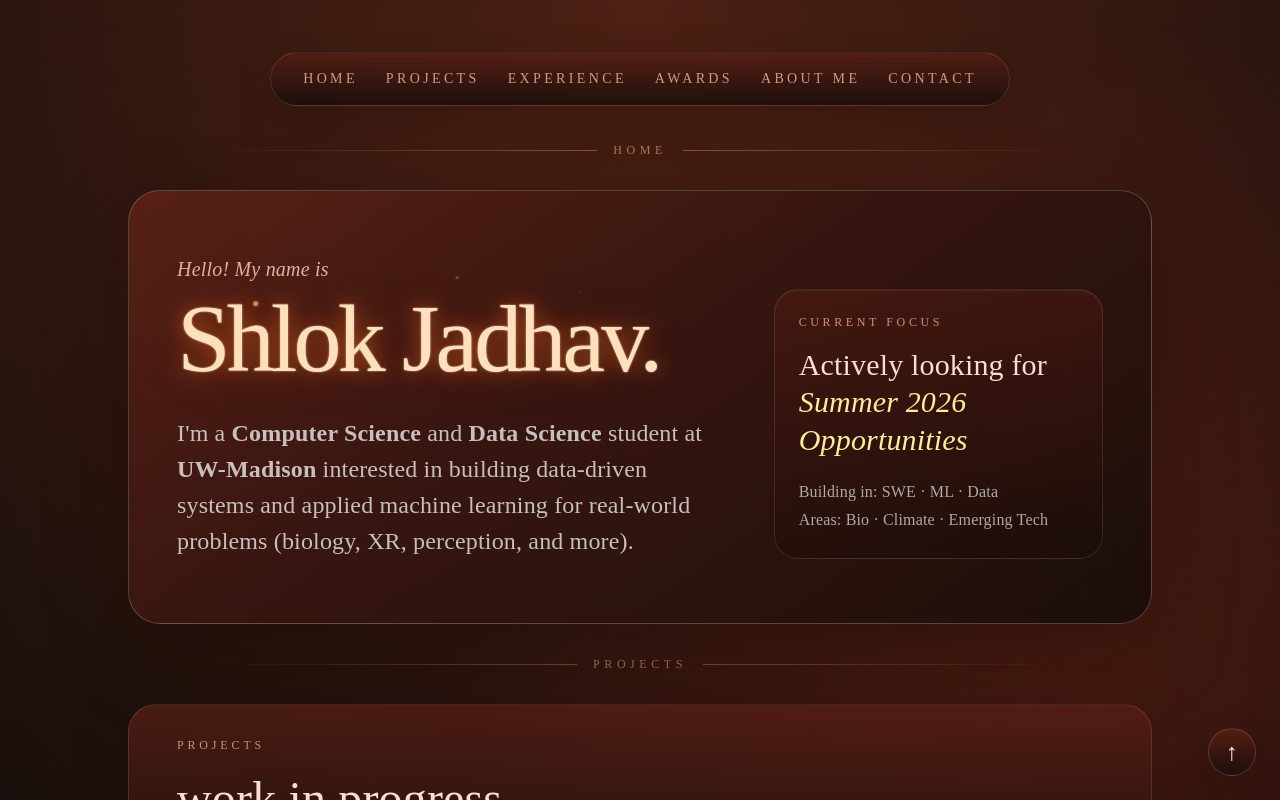
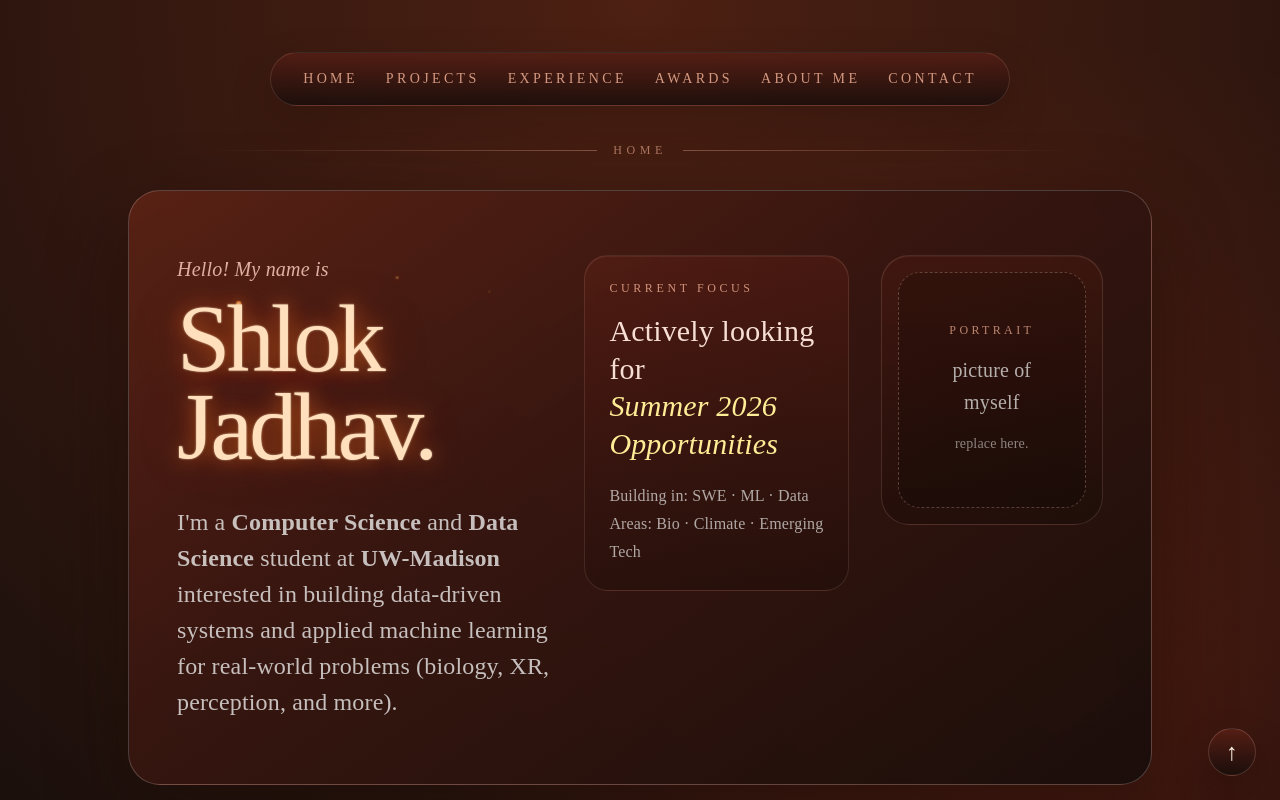
Before and after one commit to shlokrj/shlok.fyi, a Next.js app: page / in a window 1280 px wide. Shown: the top 800 px of the page. Built offline with nearby package versions, Linux system fonts and the light colour scheme.

Commit message:
trying to add a photo box but it looks bad

```diff
--- a/app/page.tsx
+++ b/app/page.tsx
@@ -77,7 +77,7 @@ export default function Home() {
           id="home"
           className="scroll-mt-24 w-full rounded-[2rem] border border-white/20 bg-[linear-gradient(145deg,rgba(92,34,21,0.9),rgba(56,22,16,0.93)_42%,rgba(26,14,11,0.97))] px-8 py-12 text-stone-100 shadow-[0_30px_80px_rgba(26,10,5,0.45)] backdrop-blur sm:px-12 sm:py-16"
         >
-          <div className="grid gap-12 lg:grid-cols-[1.5fr_0.9fr] lg:items-end">
+          <div className="grid gap-8 xl:grid-cols-[1.35fr_0.95fr_0.8fr] xl:items-start">
             <div>
               <p className="text-lg italic tracking-[0.01em] text-[rgba(255,210,194,0.82)] sm:text-xl">
                 Hello! My name is
@@ -119,6 +119,22 @@ export default function Home() {
               <br />
                 Areas: Bio · Climate · Emerging Tech
               </p>
+            </div>
+
+            <div className="w-full rounded-[1.75rem] border border-[rgba(255,205,190,0.14)] bg-[linear-gradient(180deg,rgba(181,50,26,0.08),rgba(0,0,0,0.18))] p-4 shadow-[inset_0_1px_0_rgba(255,255,255,0.05)]">
+              <div className="flex aspect-[4/5] items-center justify-center rounded-[1.35rem] border border-dashed border-[rgba(255,205,190,0.26)] bg-[rgba(0,0,0,0.18)] px-8 text-center">
+                <div>
+                  <p className="text-xs uppercase tracking-[0.28em] text-[rgba(255,188,160,0.68)]">
+                    Portrait
+                  </p>
+                  <p className="mt-4 text-xl leading-8 text-stone-300/82">
+                    picture of myself
+                  </p>
+                  <p className="mt-3 text-sm leading-7 text-stone-400/82">
+                    replace here.
+                  </p>
+                </div>
+              </div>
             </div>
           </div>
         </section>
```
